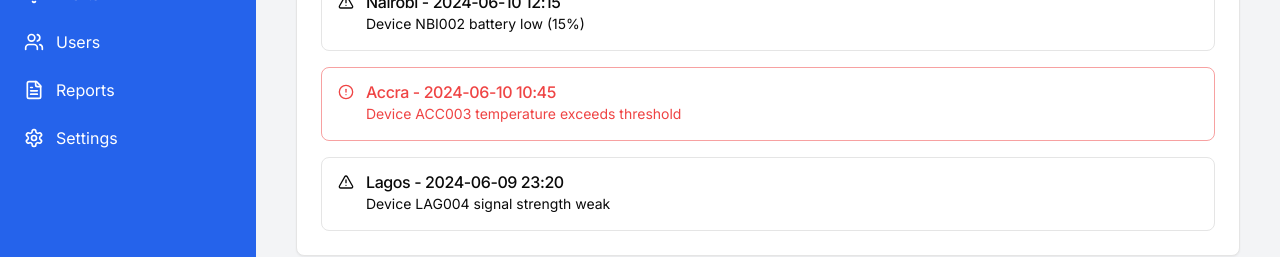
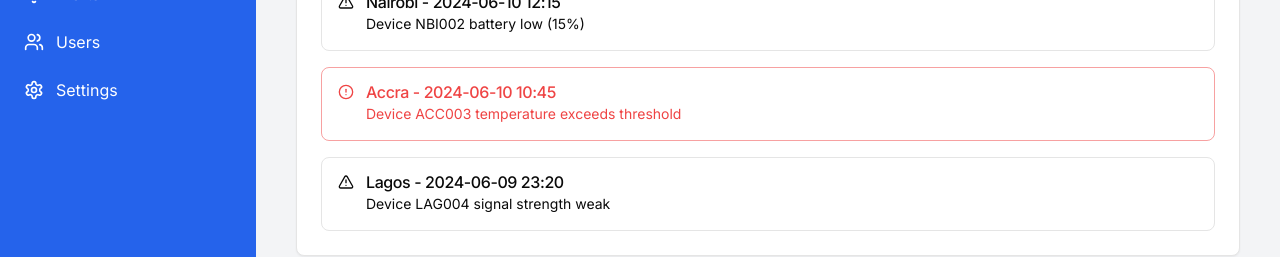
Before and after one commit to kasasa22/Airqo-Device-Monitoring-System, a Next.js app in the folder frontend/: page /dashboard/alerts in a window 1280 px wide. Shown: the part 294-551 px from the top of the page. Built offline with nearby package versions, Linux system fonts and the light colour scheme.

Commit message:
Update dashboard layout

```diff
--- a/frontend/app/dashboard/layout.tsx
+++ b/frontend/app/dashboard/layout.tsx
@@ -5,7 +5,7 @@ import type React from "react"
 import Link from "next/link"
 import Image from "next/image"
 import { useState } from "react"
-import { BarChart3, MapPin, Bell, Settings, Menu, X, Home, Users, FileText, LogOut } from "lucide-react"
+import { BarChart3, MapPin, Bell, Settings, Menu, X, Home, Users, LogOut } from "lucide-react"
 import { Button } from "@/components/ui/button"
 
 // Update the imports to include useRouter
@@ -84,15 +84,6 @@ export default function DashboardLayout({
             </li>
             <li>
               <Link
-                href="/dashboard/reports"
-                className="flex items-center p-2 rounded-md hover:bg-primary-foreground/10"
-              >
-                <FileText className="h-5 w-5" />
-                {sidebarOpen && <span className="ml-3">Reports</span>}
-              </Link>
-            </li>
-            <li>
-              <Link
                 href="/dashboard/settings"
                 className="flex items-center p-2 rounded-md hover:bg-primary-foreground/10"
               >
```
